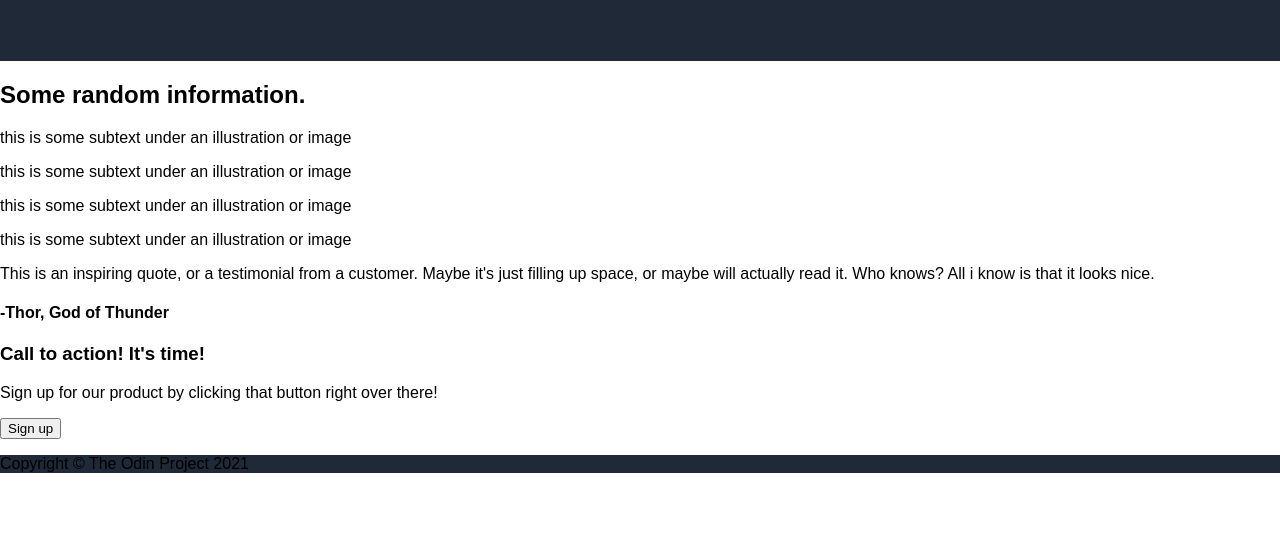
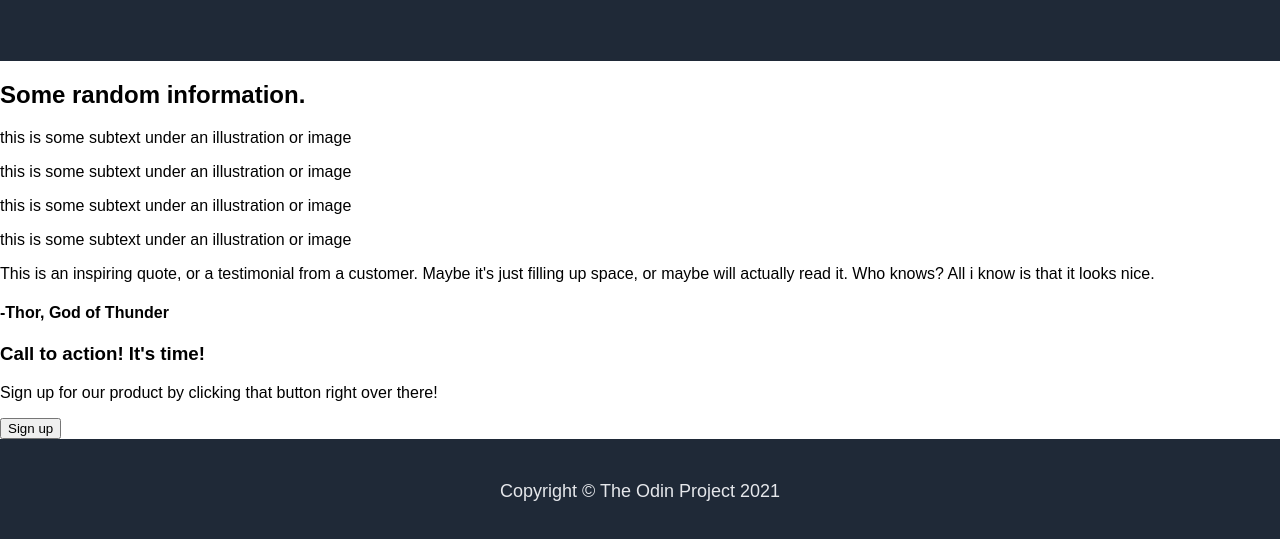
Before and after one commit to kitsuroi/odin-landing-page, a plain HTML site: page index.html in a window 1280 px wide. Shown: the part 339-878 px from the top of the page. Before the commit the page ends 828 px from the top, so only its background shows below. Drawn offline with Linux system fonts and the light colour scheme.

Commit message:
feat(style): add footer padding

```diff
--- a/style.css
+++ b/style.css
@@ -36,6 +36,11 @@ ul {
   gap: 16px;
 }
 
+.footer{
+  text-align: center;
+  padding: 24px 0px;
+}
+
 .logo,
 h1 {
   color: #F9FAF8;
@@ -52,7 +57,8 @@ h1 {
 }
 
 .links,
-.hero-text {
+.hero-text,
+.footer {
   color: #E5E7EB;
   font-size: 18px;
 }
```
